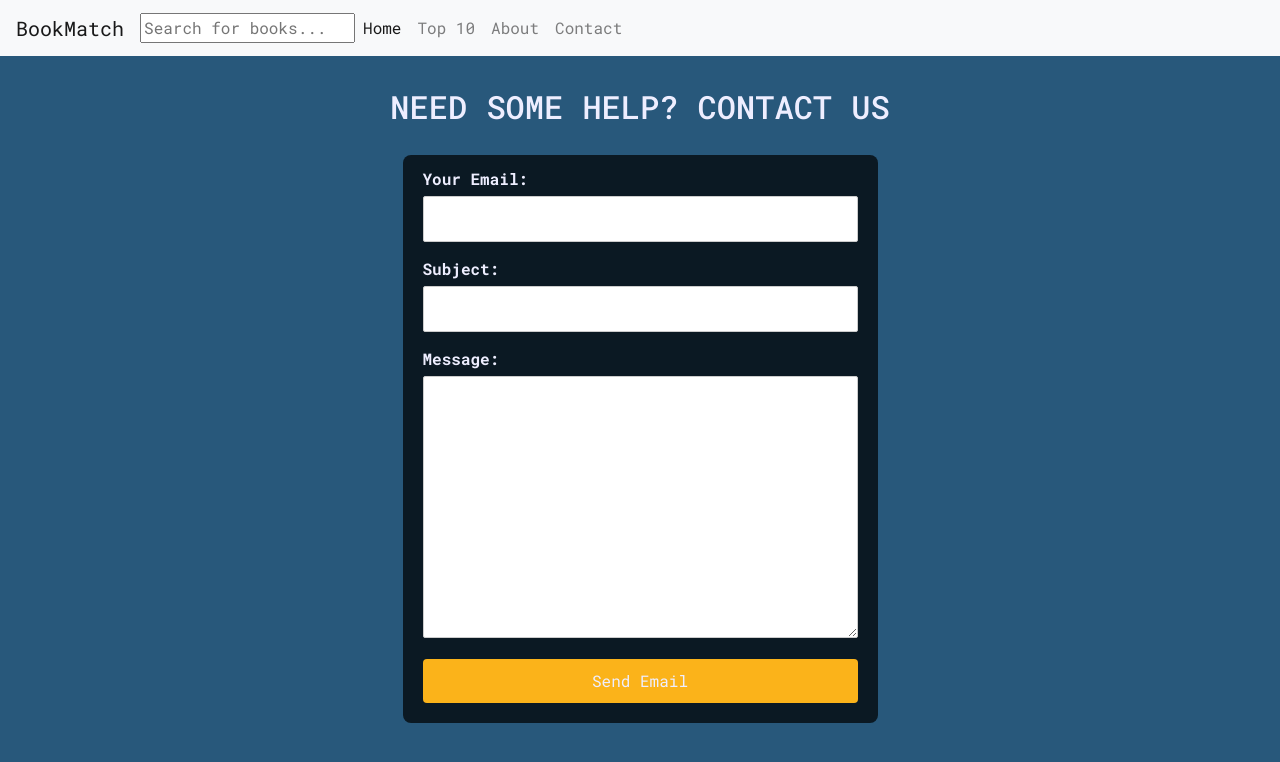
After one commit to pastelnata/group7, a Django app: page /support/ in a window 1280 px wide. The commit adds this page. Shown: the top 762 px of the page. Run offline with Django 5.2, Linux system fonts and the light colour scheme; some libraries are stand-ins or nearby versions.

Commit message:
adding support page with a contact form

```diff
--- /dev/null
+++ b/BookRecommendationSystem/myapp/forms.py
@@ -0,0 +1,6 @@
+from django import forms
+
+class SupportForm(forms.Form):
+    email = forms.EmailField(label='Your Email', required=True)
+    subject = forms.CharField(label='Subject', max_length=100)
+    content = forms.CharField(label='Message', widget=forms.Textarea)
--- a/BookRecommendationSystem/myapp/static/css/style.css
+++ b/BookRecommendationSystem/myapp/static/css/style.css
@@ -95,3 +95,76 @@ h1, .inner-box:first-child {
 .submit-btn:hover {
     background-color: #ffb347;
 }
+
+
+.common {
+    width: 100%;
+    position: relative;
+    padding-top: 10px;
+    padding-bottom: 15px;
+    margin: auto;
+    text-align: center;
+    font-size: 29px;
+    color: #EEEEFF;
+    font-weight: bolder;
+}
+
+.contact-section {
+    max-width: 475px;
+    margin: auto;
+    padding: 20px;
+    padding-top: 12px;
+    background-color: #0b1923;
+    border-radius: 8px;
+    margin-top: 0.5%;
+    margin-bottom: 3%;
+}
+
+.form-group {
+    margin-bottom: 15px;
+    color: #EEEEFF;
+}
+
+.form-group label {
+    display: block;
+    font-weight: bold;
+    margin-bottom: 5px;
+}
+
+.form-group input,
+.form-group textarea {
+    width: 100%;
+    padding: 10px;
+    border: 1px solid #ccc;
+    border-radius: 2px;
+}
+
+.form-group textarea {
+    resize: vertical;
+    min-height: 100px;
+}
+
+button[type="submit"] {
+    display: block;
+    width: 100%;
+    padding: 10px;
+    color: #EEEEFF;
+    background-color: #fbb31a;
+    border: none;
+    border-radius: 4px;
+    cursor: pointer;
+    position: relative;
+    overflow: hidden;
+    transition: transform 0.2s ease, background-color 0.3s ease;
+}
+
+button[type="submit"]:hover {
+    background-color: #fd8f00;
+    transform: scale(1.05);
+}
+
+.success-message {
+    color: green;
+    text-align: center;
+    margin-bottom: 5px;
+}
--- a/BookRecommendationSystem/myapp/templates/home.html
+++ b/BookRecommendationSystem/myapp/templates/home.html
@@ -31,7 +31,7 @@
         <div class="collapse navbar-collapse" id="navbarNav">
             <ul class="navbar-nav">
                 <li class="nav-item active">
-                    <a class="nav-link" href="#">Home</a>
+                    <a class="nav-link" href="/ ">Home</a>
                 </li>
                 <li>
                     <a class="nav-link" href="/top10">Top 10</a>
@@ -40,7 +40,7 @@
                     <a class="nav-link" href="#">About</a>
                 </li>
                 <li class="nav-item">
-                    <a class="nav-link" href="#">Contact</a>
+                    <a class="nav-link" href="/support">Contact</a>
                 </li>
             </ul>
         </div>
--- /dev/null
+++ b/BookRecommendationSystem/myapp/templates/myapp/support.html
@@ -0,0 +1,38 @@
+{% extends "home.html" %}
+{% block title %} Support Page {% endblock %}
+{% block content %}
+
+<main class="main-content">
+    <section class="common">
+        <h2><br>NEED SOME HELP? CONTACT US<br></h2>
+    </section>
+
+    <section class="contact-section">
+        {% if messages %}
+            {% for message in messages %}
+                <p class="success-message">{{ message }}</p>
+            {% endfor %}
+        {% endif %}
+
+        <form method="POST">
+            {% csrf_token %}
+            <div class="form-group">
+                <label for="email">Your Email:</label>
+                {{ form.email }}
+            </div>
+            <div class="form-group">
+                <label for="subject">Subject:</label>
+                {{ form.subject }}
+            </div>
+            <div class="form-group">
+                <label for="content">Message:</label>
+                {{ form.content }}
+            </div>
+            <button type="submit" id="submitButton">Send Email</button>
+        </form>
+    </section>
+</main>
+
+{% load static %}
+<link rel="stylesheet" href="{% static 'css/style.css' %}">
+{% endblock %}
--- a/BookRecommendationSystem/myapp/urls.py
+++ b/BookRecommendationSystem/myapp/urls.py
@@ -7,5 +7,6 @@ urlpatterns = [
     path('autocomplete/',views.autocomplete,name="autocomplete"),
     path("top10/", views.top10_page, name="top10_page"),
     path('library/',views.libraryview,name="libraryview"),
+    path('support/', views.support_view, name='support'),
     path('search/', search_results, name='search_results')
 ]
--- a/BookRecommendationSystem/myapp/views.py
+++ b/BookRecommendationSystem/myapp/views.py
@@ -6,6 +6,12 @@ from django.shortcuts import render, HttpResponse
 from django.http import JsonResponse
 from books.models import Book
 from search.views import search_books
+
+from django.shortcuts import render, redirect
+from django.core.mail import send_mail
+from django.contrib import messages
+from .forms import SupportForm
+from django.conf import settings
 # Create your views here.
 
 def libraryview(request):
@@ -41,3 +47,26 @@ def top10_page(request):
 
 def homepage(request):
     return render(request, "homepage.html")
+
+def support_view(request):
+    if request.method == 'POST':
+        form = SupportForm(request.POST)
+        if form.is_valid():
+            email = form.cleaned_data['email']
+            subject = form.cleaned_data['subject']
+            content = form.cleaned_data['content']
+
+            full_message = f"From: {email}\n\n{content}"
+
+            send_mail(
+                subject,
+                full_message,
+                settings.DEFAULT_FROM_EMAIL,
+                ['800.attari@gmail.com'],
+            )
+            messages.success(request, 'Your message has been sent successfully!')
+            return redirect('support')
+    else:
+        form = SupportForm()
+
+    return render(request, 'myapp/support.html', {'form': form})
```
Also changed, not shown: BookRecommendationSystem/BookRecommendationSystem/settings.py (+8 -0 lines).
